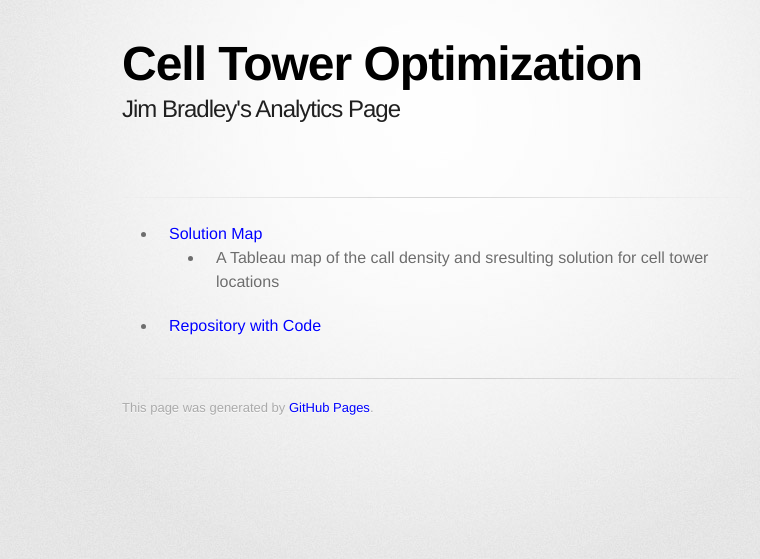
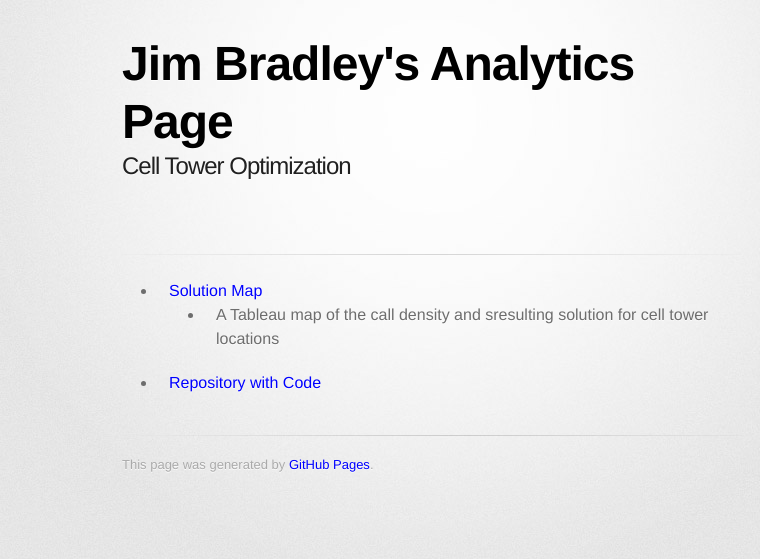
Before and after one commit to jrb28/jrb28.github.io, a Jekyll site: the page built from cellTower/index.md, in a window 1280 px wide. Shown: the top 559 px of the page, without its empty margins (208-968 px from the left). Built offline with Jekyll 4.4.1, drawn with Linux system fonts in a browser that asks for light colours; some web fonts are replaced; our own code applies the rules of GitHub Pages for plain Markdown files.

```diff
--- a/cellTower/index.md
+++ b/cellTower/index.md
@@ -1,6 +1,6 @@
 ---
-title: Cell Tower Optimization
-description: Jim Bradley's Analytics Page
+title: Jim Bradley's Analytics Page
+description: Cell Tower Optimization
 ---
 
 - [Solution Map](solution.jpg)
```
